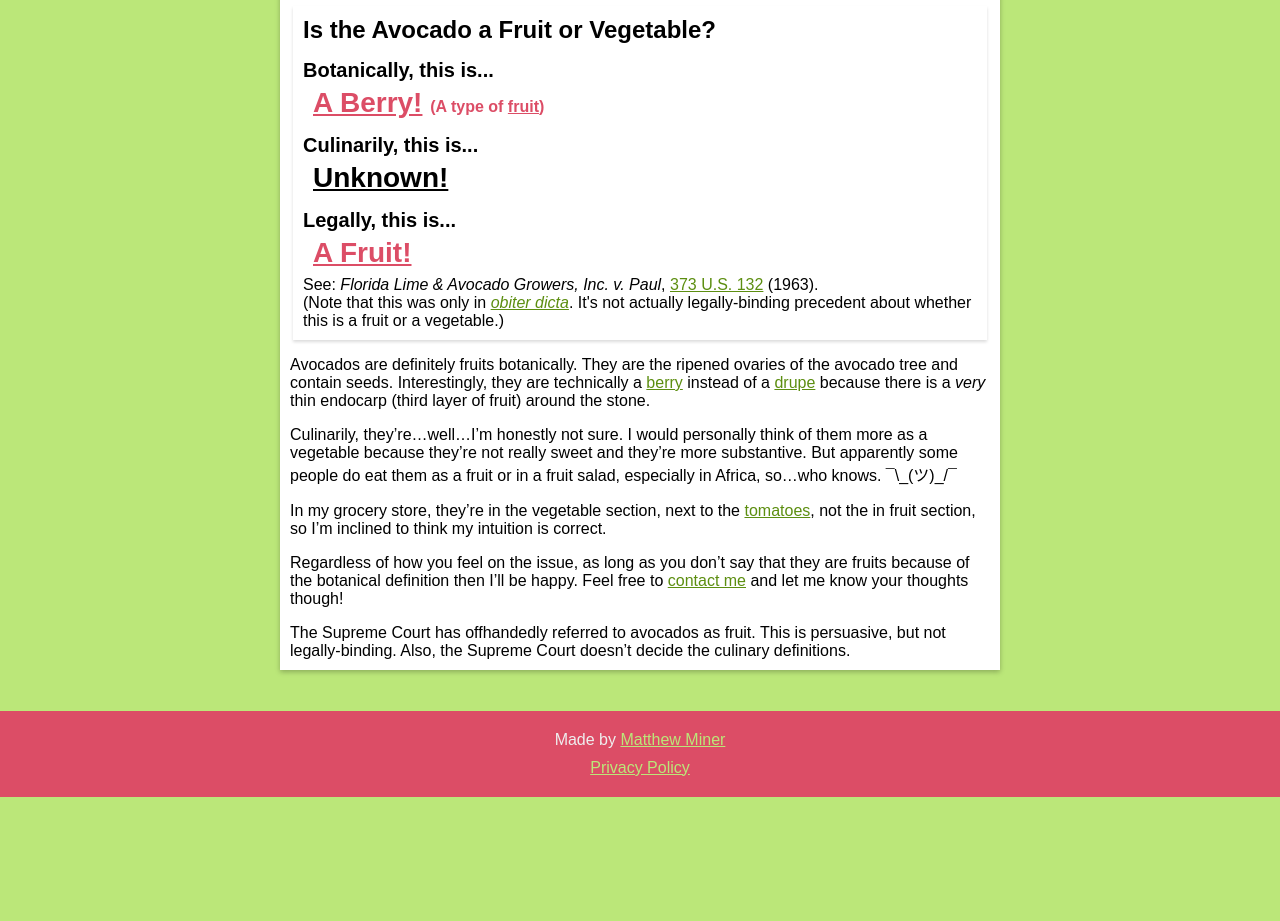
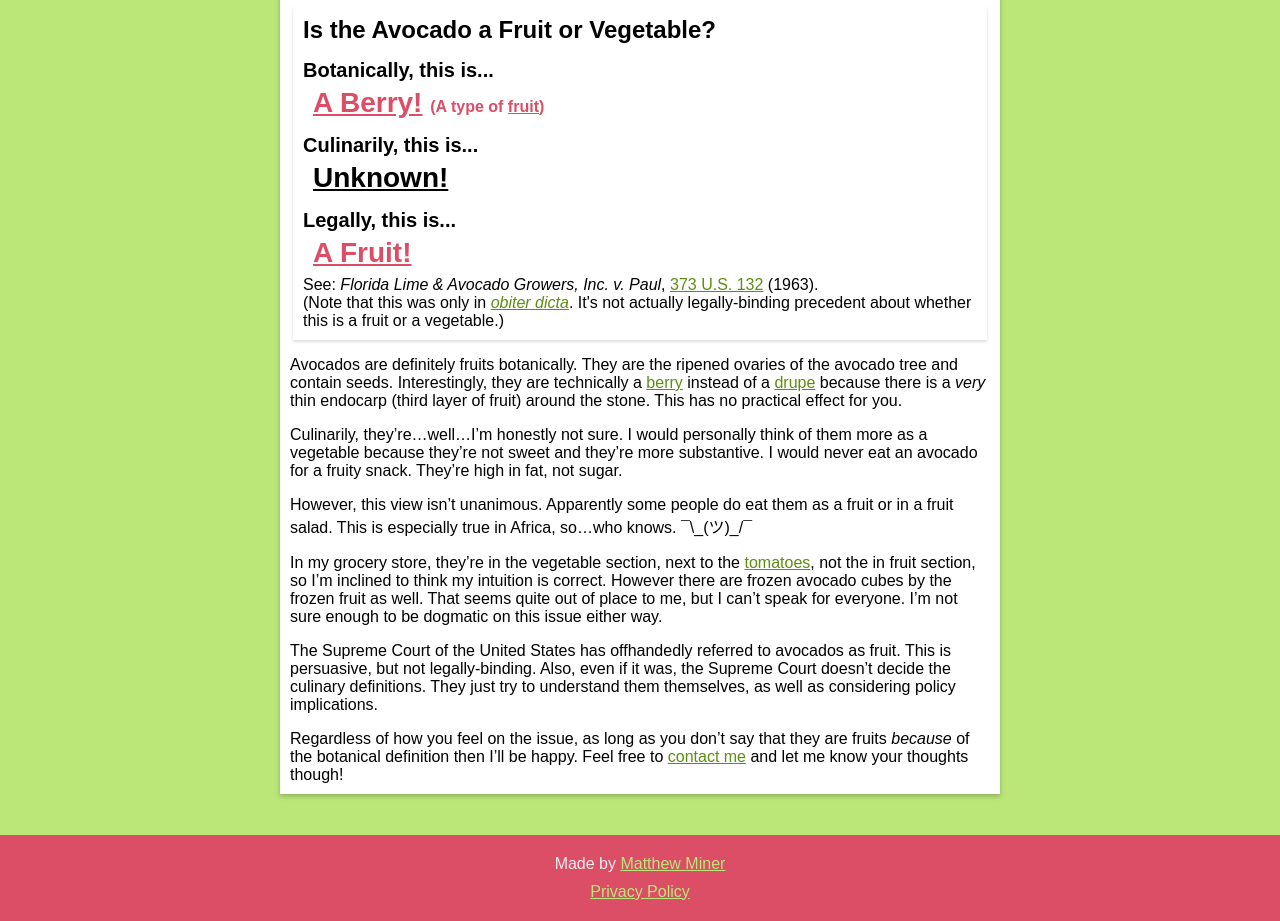
Before and after one commit to mminer237/fruitorvegetable, a Jekyll site: the page built from _items/avocado.md, in a window 1280 px wide, cut to the strip 296-1217 px from the top of the page. Built offline with Jekyll 4.4.1, drawn with Linux system fonts in a browser that asks for light colours; before the commit the page ends 1093 px from its top, so only the background shows below that.

Commit message:
Updated avocado

```diff
--- a/_items/avocado.md
+++ b/_items/avocado.md
@@ -9,12 +9,14 @@ case_year: 1963
 case_dicta: true
 image: assets/images/avocados.jpg
 ---
-Avocados are definitely fruits botanically. They are the ripened ovaries of the avocado tree and contain seeds. Interestingly, they are technically a <a href="{% link _types/berry.html %}">berry</a> instead of a <a href="{% link _types/drupe.html %}">drupe</a> because there is a *very* thin endocarp (third layer of fruit) around the stone.
+Avocados are definitely fruits botanically. They are the ripened ovaries of the avocado tree and contain seeds. Interestingly, they are technically a <a href="{% link _types/berry.html %}">berry</a> instead of a <a href="{% link _types/drupe.html %}">drupe</a> because there is a *very* thin endocarp (third layer of fruit) around the stone. This has no practical effect for you.
 
-Culinarily, they're...well...I'm honestly not sure. I would personally think of them more as a vegetable because they're not really sweet and they're more substantive. But apparently some people do eat them as a fruit or in a fruit salad, especially in Africa, so...who knows. ¯\\\_(ツ)_/¯
+Culinarily, they're...well...I'm honestly not sure. I would personally think of them more as a vegetable because they're not sweet and they're more substantive. I would never eat an avocado for a fruity snack. They're high in fat, not sugar.
 
-In my grocery store, they're in the vegetable section, next to the [tomatoes]({% link _items/tomato.md %}), not the in fruit section, so I'm inclined to think my intuition is correct.
+However, this view isn't unanimous. Apparently some people do eat them as a fruit or in a fruit salad. This is especially true in Africa, so...who knows. ¯\\\_(ツ)_/¯
 
-Regardless of how you feel on the issue, as long as you don't say that they are fruits because of the botanical definition then I'll be happy. Feel free to <a href="mailto:mminer237@gmail.com">contact me</a> and let me know your thoughts though!
+In my grocery store, they're in the vegetable section, next to the [tomatoes]({% link _items/tomato.md %}), not the in fruit section, so I'm inclined to think my intuition is correct. However there are frozen avocado cubes by the frozen fruit as well. That seems quite out of place to me, but I can't speak for everyone. I'm not sure enough to be dogmatic on this issue either way.
 
-The Supreme Court has offhandedly referred to avocados as fruit. This is persuasive, but not legally-binding. Also, the Supreme Court doesn't decide the culinary definitions.
+The Supreme Court of the United States has offhandedly referred to avocados as fruit. This is persuasive, but not legally-binding. Also, even if it was, the Supreme Court doesn't decide the culinary definitions. They just try to understand them themselves, as well as considering policy implications.
+
+Regardless of how you feel on the issue, as long as you don't say that they are fruits *because* of the botanical definition then I'll be happy. Feel free to <a href="mailto:mminer237@gmail.com">contact me</a> and let me know your thoughts though!
```
